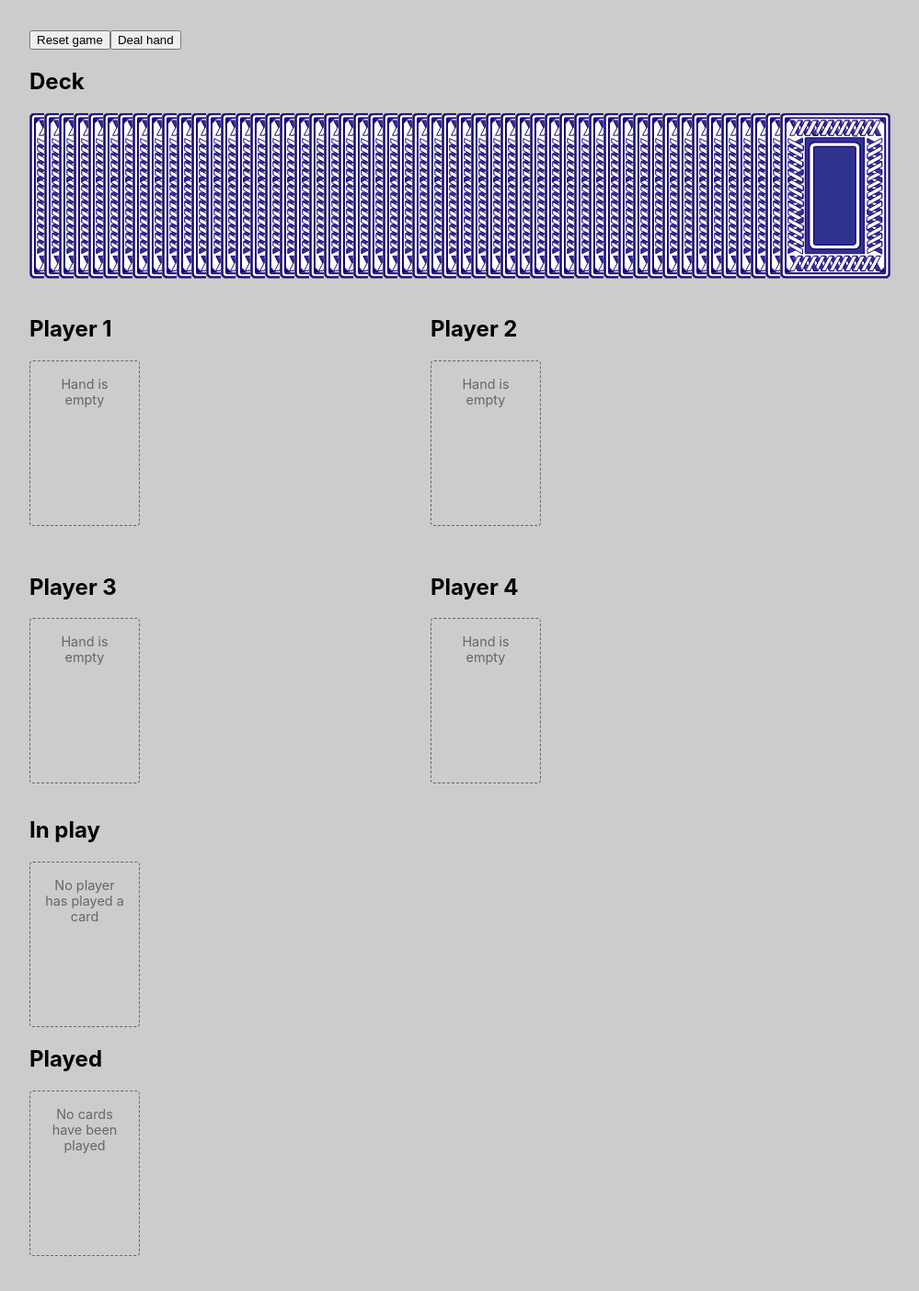
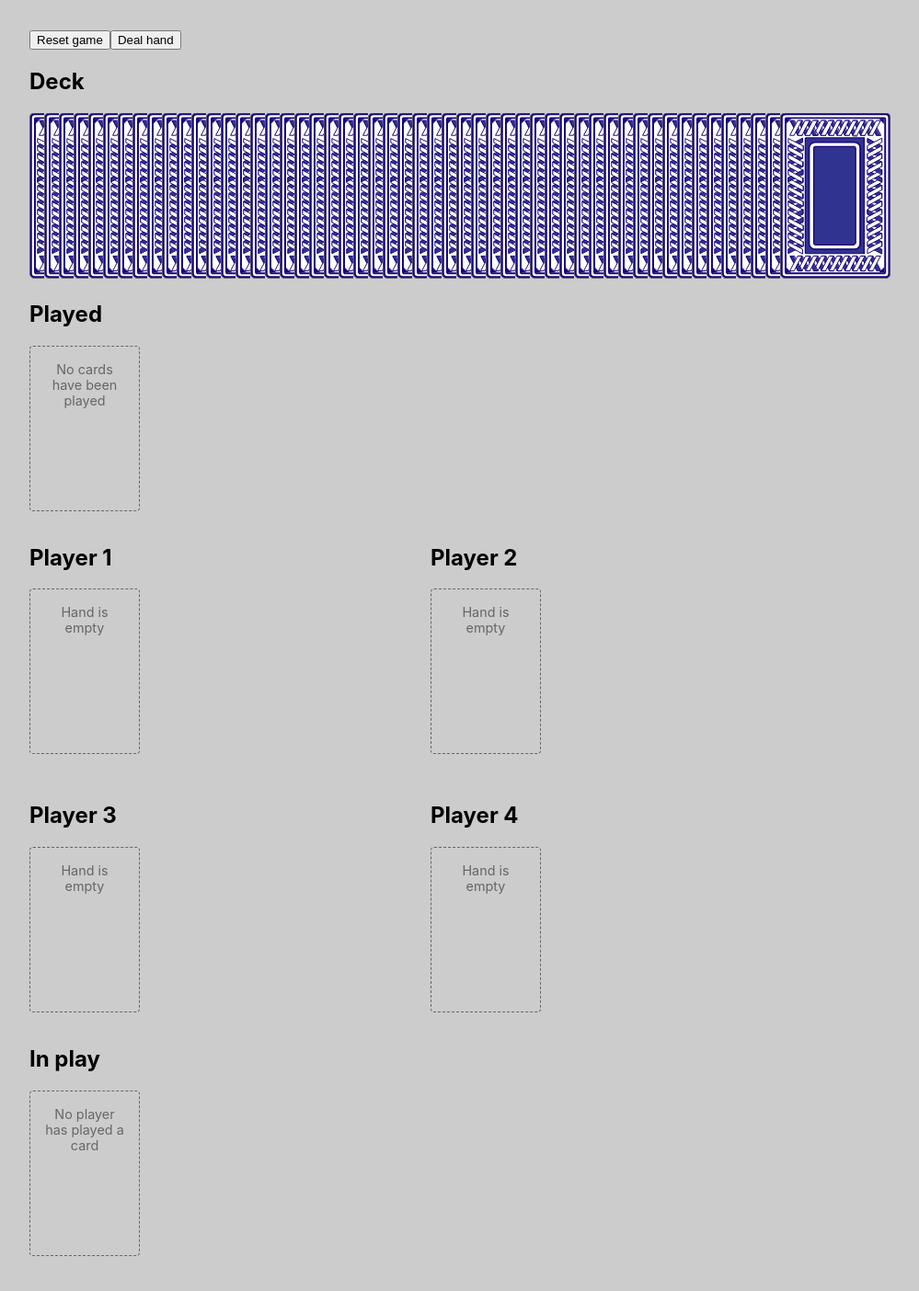
Before and after one commit to davidpounds/cards, a React (Create React App) app: page / in a window 1280 px wide. Shown: the top 1404 px of the page at 92% size, without its empty margins (0-999 px from the left). Built offline with nearby package versions, Linux system fonts and the light colour scheme; the HTML template or start-up script is replaced by a standard one.

Commit message:
Adds wrappers with class names for all components

```diff
--- a/src/App.js
+++ b/src/App.js
@@ -2,9 +2,9 @@ import './App.css';
 import CONFIG from './data/config';
 import GameControls from './components/GameControls';
 import AvailableCards from './components/AvailableCards';
+import PlayedCards from './components/PlayedCards';
 import Players from './components/Players';
 import InPlay from './components/InPlay';
-import PlayedCards from './components/PlayedCards';
 import SvgInlineSprite from './components/SvgInline';
 
 function App() {
@@ -12,9 +12,9 @@ function App() {
     <main className="app" style={{ '--card-width': CONFIG.CARD_WIDTH, '--card-height': CONFIG.CARD_HEIGHT }}>
       <GameControls />
       <AvailableCards />
+      <PlayedCards />
       <Players />
       <InPlay />
-      <PlayedCards />
       <SvgInlineSprite />
     </main>
   );
--- a/src/components/AvailableCards.jsx
+++ b/src/components/AvailableCards.jsx
@@ -4,12 +4,12 @@ import Card from './Card';
 
 const AvailableCards = props => {
   const available = useSelector(getAvailableCards);
-  return <>
+  return <div className="available-cards">
     <h2>Deck</h2>
     <div className="cardlist available" data-empty-message="No cards are available">
       {available.map(card => <Card key={`${card.suit}${card.value}`} />)}
     </div>
-  </>;
+  </div>;
 };
 
 export default AvailableCards;
--- a/src/components/GameControls.jsx
+++ b/src/components/GameControls.jsx
@@ -18,7 +18,7 @@ const GameControls = props => {
     dispatch(dealHand(players, numberOfCards, availableCards));
   };
 
-  return <div>
+  return <div className="game-controls">
     <button onClick={reset}>Reset game</button>
     <button onClick={dealHandler} disabled={availableCards.length === 0}>Deal hand</button>
   </div>;
--- a/src/components/InPlay.jsx
+++ b/src/components/InPlay.jsx
@@ -13,18 +13,18 @@ const InPlay = props => {
       dispatch(addCardsToPlayed(inPlay));
     }
   };
-  return <>
+  return <div className="in-play">
     <h2>
       In play
       {allPlayersHavePlayed && <button onClick={addCardsToPlayedHandler}>Move to played</button>}
     </h2>
     <div className="cardlist inplay" data-empty-message="No player has played a card">
-      {inPlay.map(card => <div>
+      {inPlay.map(card => <div key={card.id}>
         <p>{card.player}</p>
         <Card key={`${card.suit}${card.value}`} suit={card.suit} value={card.value} />
       </div>)}
     </div>
-  </>;
+  </div>;
 };
 
 export default InPlay;
--- a/src/components/PlayedCards.jsx
+++ b/src/components/PlayedCards.jsx
@@ -4,12 +4,12 @@ import Card from './Card';
 
 const PlayedCards = props => {
   const played = useSelector(getPlayedCards);
-  return <>
+  return <div className="played-cards">
     <h2>Played</h2>
     <div className="cardlist played" data-empty-message="No cards have been played">
       {played.map(card => <Card key={`${card.suit}${card.value}`} />)}
     </div>
-  </>;
+  </div>;
 };
 
 export default PlayedCards;
--- a/src/components/Hand.jsx
+++ b/src/components/Player.jsx
@@ -1,11 +1,11 @@
-import './Hand.css';
+import './Player.css';
 import { useSelector, useDispatch } from 'react-redux';
 import { getPlayerCards, getInPlayCards } from '../store/selectors';
 import { addCardToInPlay } from '../store/actions';
 
 import Card from './Card';
 
-const Hand = props => {
+const Player = props => {
   const { player } = props;
   const dispatch = useDispatch();
   const hand = useSelector(getPlayerCards(player));
@@ -39,4 +39,4 @@ const Hand = props => {
 const Waiting = () => <svg className="icon"><use href="#waiting" /></svg>;
 const Played = () => <svg className="icon"><use href="#tick" /></svg>;
 
-export default Hand;
+export default Player;
--- a/src/components/Players.jsx
+++ b/src/components/Players.jsx
@@ -1,7 +1,7 @@
 import './Players.css';
 import { useSelector } from 'react-redux';
 import { getPlayers } from '../store/selectors';
-import Hand from './Hand';
+import Player from './Player';
 
 const Players = props => {
 
@@ -9,7 +9,7 @@ const Players = props => {
 
   return <div className="players">
     {players.map(player => (
-      <Hand
+      <Player
         key={player}
         player={player}
         noOfPlayers={players.length}
```
Also changed, not shown: src/components/Player.css (renamed from src/components/Hand.css).
